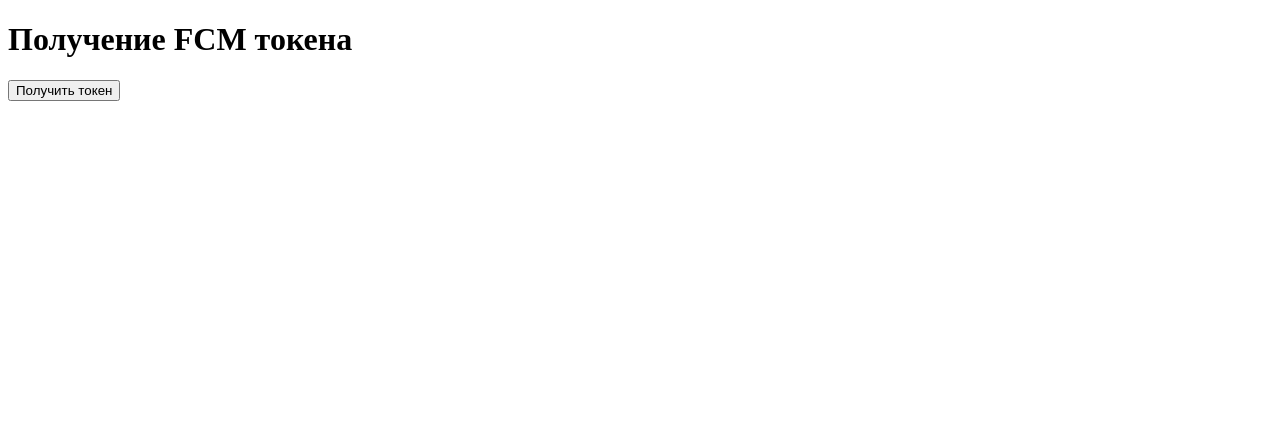
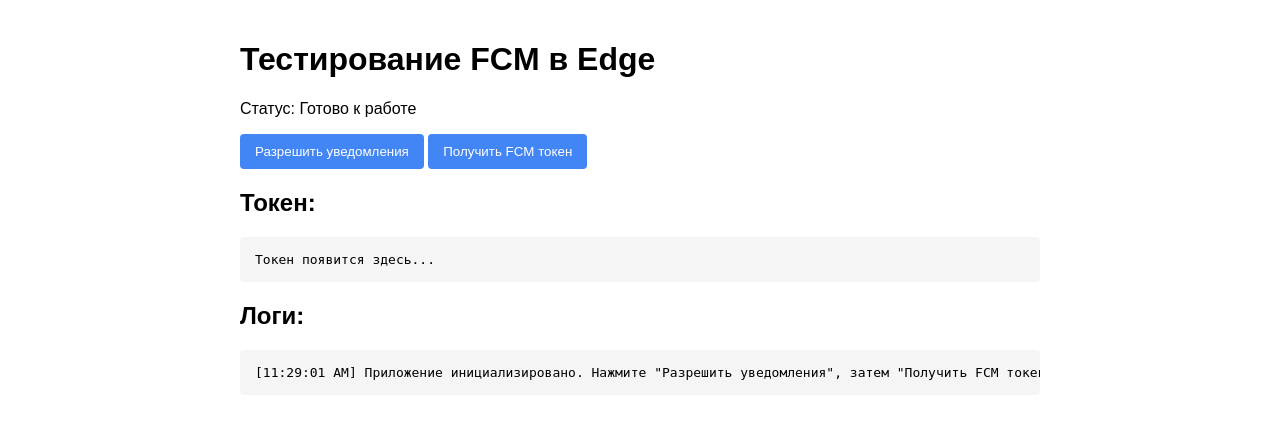
Before and after one commit to ChestnutCMD/Rental-Guru, a Django app: template RentalGuru/notification/templates/test_push.html in a window 1280 px wide. Shown: the top 427 px of the page. Run offline with Django 4.2, Linux system fonts and the light colour scheme; the template is opened without the code that fills it, so the values that code supplies are empty; parts of the project's set-up code (start-up, migrations or seed data) failed here and were passed over; some libraries are stand-ins or nearby versions.

Commit message:
update fcm

```diff
--- a/RentalGuru/notification/templates/test_push.html
+++ b/RentalGuru/notification/templates/test_push.html
@@ -2,15 +2,33 @@
 <html lang="ru">
 <head>
   <meta charset="UTF-8">
+  <meta name="viewport" content="width=device-width, initial-scale=1.0">
   <title>FCM Test - RentalGuru</title>
+  <style>
+    body { font-family: Arial, sans-serif; max-width: 800px; margin: 0 auto; padding: 20px; }
+    button { padding: 10px 15px; background: #4285f4; color: white; border: none; border-radius: 4px; cursor: pointer; }
+    button:hover { background: #3367d6; }
+    pre { background: #f5f5f5; padding: 15px; border-radius: 4px; overflow-x: auto; }
+    .error { color: #d32f2f; }
+    .success { color: #388e3c; }
+  </style>
 </head>
 <body>
-  <h1>Получение FCM токена</h1>
-  <button id="get-token">Получить токен</button>
-  <pre id="output"></pre>
+  <h1>Тестирование FCM в Edge</h1>
+  <p>Статус: <span id="status">Готово к работе</span></p>
+
+  <button id="request-permission">Разрешить уведомления</button>
+  <button id="get-token">Получить FCM токен</button>
+
+  <h2>Токен:</h2>
+  <pre id="token-output">Токен появится здесь...</pre>
+
+  <h2>Логи:</h2>
+  <pre id="logs"></pre>
 
   <script src="https://www.gstatic.com/firebasejs/9.14.0/firebase-app-compat.js"></script>
   <script src="https://www.gstatic.com/firebasejs/9.14.0/firebase-messaging-compat.js"></script>
+
   <script>
     const firebaseConfig = {
       apiKey: "AIzaSyAVFtJ9isbDXFaLbmJJcDdpMA8jsl_ZyOU",
@@ -22,35 +40,127 @@
       measurementId: "G-K2WEZKWG2W"
     };
 
-    firebase.initializeApp(firebaseConfig);
-    const messaging = firebase.messaging();
+    // Инициализация Firebase
+    const app = firebase.initializeApp(firebaseConfig);
+    const messaging = firebase.messaging(app);
+    const vapidKey = 'BKKf7beRVHddoNDzr3XwDSNyJyZD_cD3_IrvANTsxLv3rA068b4vfy81JWbwUv4Iaz5DSXQ5ufKqa9J49pSablk';
 
-    async function requestPermissionAndGetToken() {
+    // Элементы DOM
+    const statusEl = document.getElementById('status');
+    const tokenOutputEl = document.getElementById('token-output');
+    const logsEl = document.getElementById('logs');
+
+    // Логирование
+    function log(message, isError = false) {
+      const timestamp = new Date().toLocaleTimeString();
+      const logEntry = document.createElement('div');
+      logEntry.innerHTML = `[${timestamp}] ${message}`;
+      logEntry.className = isError ? 'error' : '';
+      logsEl.appendChild(logEntry);
+      logsEl.scrollTop = logsEl.scrollHeight;
+      console.log(message);
+    }
+
+    // Проверка поддержки Service Worker и Push API
+    function checkBrowserSupport() {
+      if (!('serviceWorker' in navigator)) {
+        log('Браузер не поддерживает Service Workers', true);
+        return false;
+      }
+
+      if (!('PushManager' in window)) {
+        log('Браузер не поддерживает Push API', true);
+        return false;
+      }
+
+      return true;
+    }
+
+    // Регистрация Service Worker
+    async function registerServiceWorker() {
       try {
+        log('Попытка регистрации Service Worker...');
+        const registration = await navigator.serviceWorker.register('/firebase-messaging-sw.js', {
+          scope: '/'
+        });
+
+        log(`Service Worker зарегистрирован для scope: ${registration.scope}`);
+        return registration;
+      } catch (error) {
+        log(`Ошибка регистрации Service Worker: ${error.message}`, true);
+        throw error;
+      }
+    }
+
+    // Запрос разрешения на уведомления
+    async function requestNotificationPermission() {
+      try {
+        log('Запрос разрешения на уведомления...');
         const permission = await Notification.requestPermission();
-        if (permission !== 'granted') {
-          document.getElementById('output').textContent = 'Уведомления не разрешены пользователем.';
-          return;
+
+        if (permission === 'granted') {
+          log('Разрешение на уведомления получено');
+          statusEl.textContent = 'Уведомления разрешены';
+          return true;
+        } else {
+          log('Пользователь отклонил разрешение на уведомления', true);
+          statusEl.textContent = 'Уведомления не разрешены';
+          return false;
         }
+      } catch (error) {
+        log(`Ошибка запроса разрешения: ${error.message}`, true);
+        throw error;
+      }
+    }
 
-        const registration = await navigator.serviceWorker.register('/firebase-messaging-sw.js');
+    // Получение FCM токена
+    async function getFCMToken() {
+      try {
+        if (!(await requestNotificationPermission())) return;
+
+        log('Получение FCM токена...');
+        const registration = await registerServiceWorker();
+
         const token = await messaging.getToken({
-          vapidKey: 'BKKf7beRVHddoNDzr3XwDSNyJyZD_cD3_IrvANTsxLv3rA068b4vfy81JWbwUv4Iaz5DSXQ5ufKqa9J49pSablk',
+          vapidKey: vapidKey,
           serviceWorkerRegistration: registration
         });
 
-        document.getElementById('output').textContent = 'FCM токен:\n' + token;
-      } catch (err) {
-        console.error('Ошибка получения токена:', err);
-        document.getElementById('output').textContent = 'Ошибка: ' + err.message;
+        if (token) {
+          log('FCM токен успешно получен');
+          tokenOutputEl.textContent = token;
+          return token;
+        } else {
+          log('Не удалось получить FCM токен', true);
+          return null;
+        }
+      } catch (error) {
+        log(`Ошибка получения токена: ${error.message}`, true);
+        throw error;
       }
     }
 
-    document.getElementById('get-token').addEventListener('click', requestPermissionAndGetToken);
+    // Обработка входящих сообщений
+    messaging.onMessage((payload) => {
+      log(`Получено сообщение: ${payload.notification?.title || 'Без заголовка'}`);
+      new Notification(payload.notification.title, {
+        body: payload.notification.body,
+        icon: payload.notification.icon
+      });
+    });
 
-    messaging.onMessage(payload => {
-      console.log('FCM сообщение получено:', payload);
-      alert(`Уведомление: ${payload.notification?.title}\n${payload.notification?.body}`);
+    // Инициализация при загрузке
+    document.addEventListener('DOMContentLoaded', () => {
+      if (!checkBrowserSupport()) {
+        statusEl.textContent = 'Браузер не поддерживает необходимые функции';
+        statusEl.className = 'error';
+        return;
+      }
+
+      document.getElementById('request-permission').addEventListener('click', requestNotificationPermission);
+      document.getElementById('get-token').addEventListener('click', getFCMToken);
+
+      log('Приложение инициализировано. Нажмите "Разрешить уведомления", затем "Получить FCM токен"');
     });
   </script>
 </body>
```
